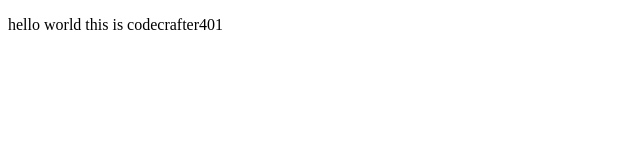
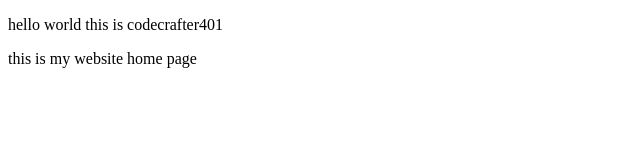
Before and after one commit to CodeCrafter401/codesand, a plain HTML site: page index.html in a window 1280 px wide. Shown: the whole page, without its empty margins (0-640 px from the left). Drawn offline with Linux system fonts and the light colour scheme.

```diff
--- a/index.html
+++ b/index.html
@@ -10,5 +10,8 @@
         hello world this is codecrafter401
 
     </P>
+    <P>this is my website home page
+
+    </P>
 </body>
 </html>
```
